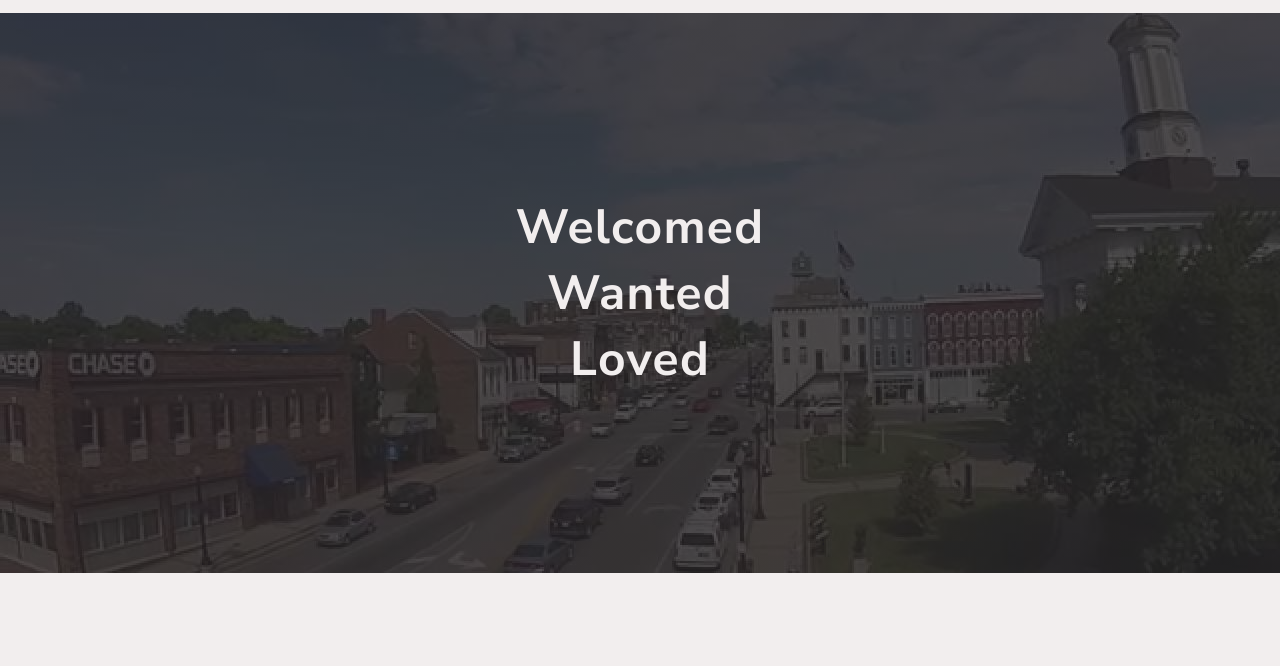
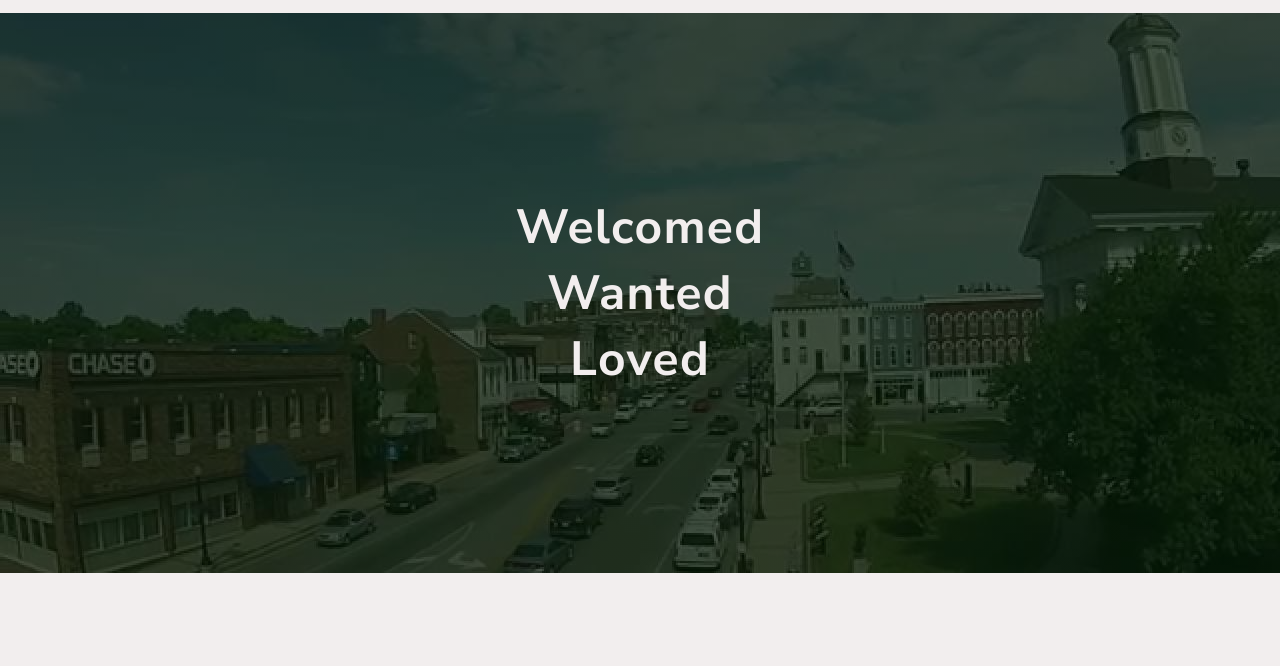
Before and after one commit to ajscholz/madison-hills-website, a Gatsby site: page / in a window 1280 px wide. Shown: the part 123-789 px from the top of the page. Built offline with nearby package versions, Linux system fonts and the light colour scheme; Gatsby itself is replaced by a stand-in of ours.

Commit message:
update index banner overlay

```diff
--- a/src/components/HeroImage.js
+++ b/src/components/HeroImage.js
@@ -9,7 +9,8 @@ const HeroImage = ({ className, image, children, full }) => {
   const backgroundFluidImageStack = full
     ? [
         image,
-        `linear-gradient(to bottom, rgba(38, 36, 40, .8), rgba(38, 36, 40, .8))`,
+        `linear-gradient(to bottom, rgba(0, 130, 29, .3), rgba(0, 130, 29, .3))`,
+        `linear-gradient(rgba(0,0,0,.6), rgba(0,0,0,.6))`,
       ].reverse()
     : [
         image,
```
